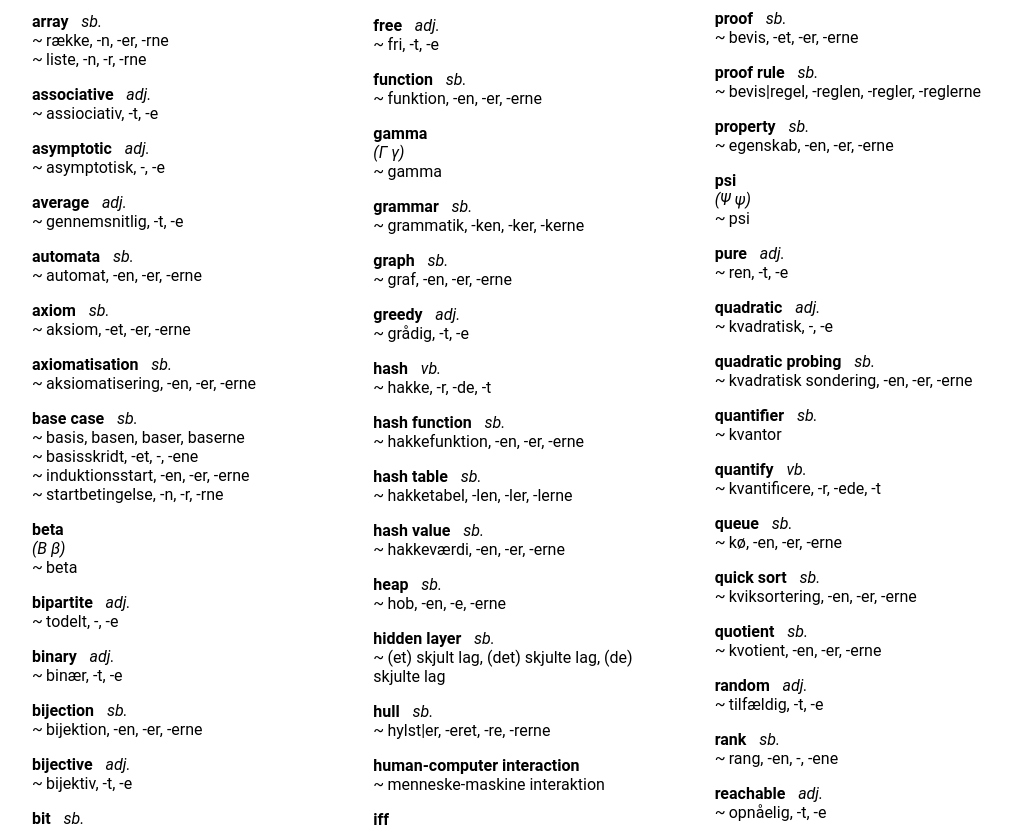
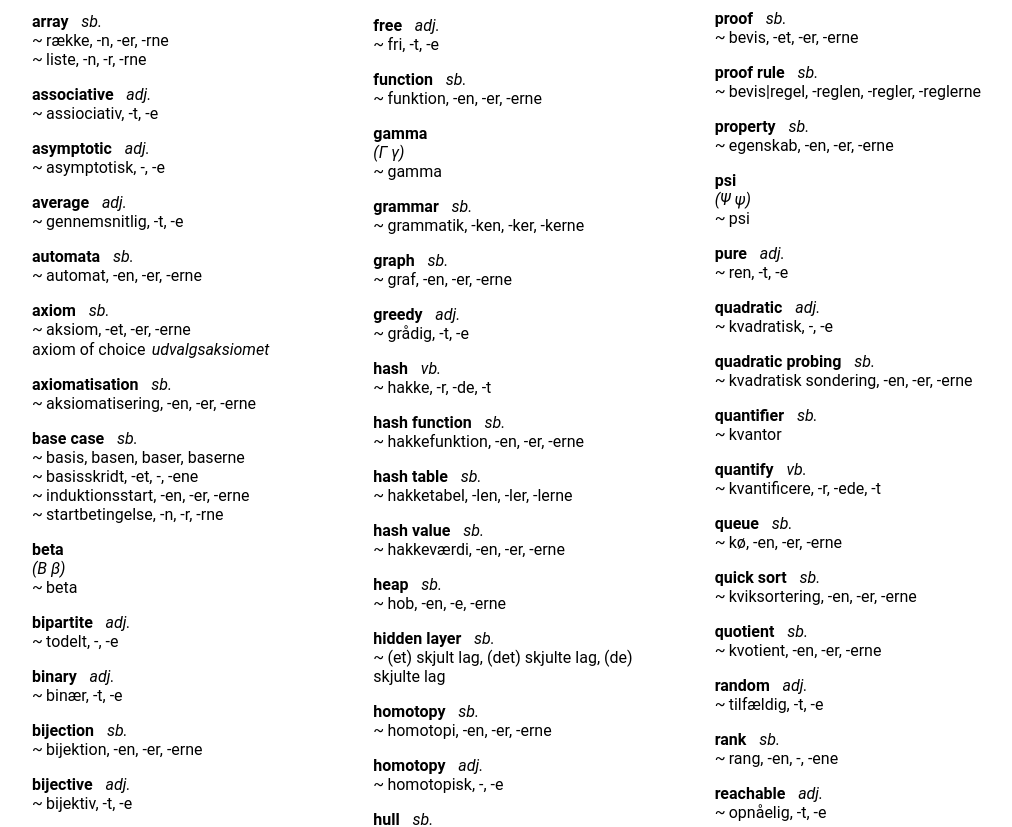
Before and after one commit to SSoelvsten/en-dk, a React (Create React App) app: page / in a window 1280 px wide. Shown: the part 862-1689 px from the top of the page, without its empty margins (112-1124 px from the left). Built offline with nearby package versions, Linux system fonts and the light colour scheme.

Commit message:
Add translations from Lasse Letager Hansen's MSc Abstract

```diff
--- a/src/dictionary.ts
+++ b/src/dictionary.ts
@@ -65,13 +65,13 @@ export const en_dk : Lexeme[] = [
     word: "algebra",
     type: "sb.",
     translations: ["algebra, -en, -er, -erne"],
-    keywords: ["mathematics"]
+    keywords: ["formal methods", "mathematics"]
   },
   {
     word: "algebraic",
     type: "adj.",
     translations: ["algebraisk, -, -e"],
-    keywords: ["mathematics"]
+    keywords: ["formal methods", "mathematics", "programming languages"]
   },
   {
     word: "algorithm",
@@ -147,7 +147,10 @@ export const en_dk : Lexeme[] = [
     word: "axiom",
     type: "sb.",
     translations: ["aksiom, -et, -er, -erne"],
-    keywords: ["mathematics"]
+    keywords: ["mathematics"],
+    phrases: [
+      ["axiom of choice", "udvalgsaksiomet"]
+    ]
   },
   {
     word: "axiomatisation",
@@ -306,6 +309,12 @@ export const en_dk : Lexeme[] = [
     keywords: ["complexity theory", "formal methods", "mathematics"]
   },
   {
+    word: "category",
+    type: "adj.",
+    translations: ["kategori, -en, -er, -erne"],
+    keywords: ["formal methods", "mathematics"]
+  },
+  {
     word: "chain",
     type: "sb.",
     translations: [
@@ -364,6 +373,12 @@ export const en_dk : Lexeme[] = [
     keywords: ["complexity theory", "formal methods", "mathematics"]
   },
   {
+    word: "coalgebra",
+    type: "sb.",
+    translations: ["koalgebra, -en, -er, -erne"],
+    keywords: ["formal methods", "mathematics"]
+  },
+  {
     word: "collision",
     type: "sb.",
     translations: ["kollision, -en, -er, -erne"],
@@ -493,6 +508,18 @@ export const en_dk : Lexeme[] = [
     keywords: ["algorithmics", "complexity theory", "cryptography", "formal methods", "mathematics"]
   },
   {
+    word: "construction",
+    type: "sb.",
+    translations: ["konstruktion, -en, -er, -erne"],
+    keywords: ["algorithmics", "complexity theory", "cryptography", "formal methods", "mathematics"]
+  },
+  {
+    word: "constructor",
+    type: "sb.",
+    translations: ["konstruktør, -en, -er, -erne"],
+    keywords: ["formal methods", "programming languages"]
+  },
+  {
     word: "context-free",
     type: "adj.",
     translations: ["kontekstfri, -t, -e"],
@@ -541,6 +568,19 @@ export const en_dk : Lexeme[] = [
     keywords: ["cryptography", "hashing"]
   },
   {
+    word: "cube",
+    type: "sb.",
+    translations: ["kube, -n, -r, -rne"],
+    keywords: ["algorithmics", "formal methods", "geometry", "mathematics"]
+  },
+  {
+    word: "cubic",
+    type: "adj.",
+    note: "also : \"cubical\"",
+    translations: ["kubisk, -, -e"],
+    keywords: ["algorithmics", "formal methods", "geometry", "mathematics"]
+  },
+  {
     word: "cut",
     type: "sb.",
     translations: ["snit, -tet, -, -tene"],
@@ -626,6 +666,12 @@ export const en_dk : Lexeme[] = [
     type: "adj.",
     translations: ["deklarativ, -t, -e"],
     keywords: ["formal methods"]
+  },
+  {
+    word: "define",
+    type: "vb.",
+    translations: ["definere, -r, -de, -t"],
+    keywords: ["algorithmics", "cryptography", "formal methods", "mathematics", "programming languages"]
   },
   {
     word: "delta",
@@ -981,6 +1027,18 @@ export const en_dk : Lexeme[] = [
     keywords: ["machine learning"]
   },
   {
+    word: "homotopy",
+    type: "sb.",
+    translations: ["homotopi, -en, -er, -erne"],
+    keywords: ["formal methods", "geometry", "mathematics"]
+  },
+  {
+    word: "homotopy",
+    type: "adj.",
+    translations: ["homotopisk, -, -e"],
+    keywords: ["formal methods", "geometry", "mathematics"]
+  },
+  {
     word: "hull",
     type: "sb.",
     translations: ["hylst|er, -eret, -re, -rerne"],
@@ -1244,6 +1302,18 @@ export const en_dk : Lexeme[] = [
     keywords: ["graph"]
   },
   {
+    word: "lift",
+    type: "vb.",
+    translations: ["løfte, -r, -de, -t"],
+    keywords: ["formal methods", "mathematics"]
+  },
+  {
+    word: "limit",
+    type: "sb.",
+    translations: ["grænse, -n, -er, -erne"],
+    keywords: ["formal methods", "mathematics"]
+  },
+  {
     word: "linear",
     type: "adj.",
     translations: ["lineær, -t, -e"],
@@ -1253,7 +1323,7 @@ export const en_dk : Lexeme[] = [
     word: "linearithmic",
     type: "adj.",
     translations: ["linearitmisk, -, -e"],
-    keywords: ["algorithmics"]
+    keywords: ["algorithmics", "mathematics"]
   },
   {
     word: "linear probing",
@@ -1614,6 +1684,18 @@ export const en_dk : Lexeme[] = [
     keywords: ["programming languages", "software engineering"]
   },
   {
+    word: "polynomial",
+    type: "sb.",
+    translations: ["polynomie, -t, -r, -rne"],
+    keywords: ["algorithmics", "complexity theory", "formal methods", "mathematics"]
+  },
+  {
+    word: "polynomial",
+    type: "adj.",
+    translations: ["polynomiel, -t, -le"],
+    keywords: ["algorithmics", "complexity theory", "formal methods", "mathematics"]
+  },
+  {
     word: "predicate",
     type: "sb.",
     translations: ["prædikat, -et, -er, -erne"],
@@ -2231,9 +2313,33 @@ export const en_dk : Lexeme[] = [
     keywords: ["formal methods", "mathematics"]
   },
   {
+    word: "truncate",
+    type: "vb.",
+    translations: ["trunkere, -r, -de, -t"],
+    keywords: ["algorithmics", "cryptography", "formal methods"]
+  },
+  {
+    word: "truncated",
+    type: "adj.",
+    translations: ["trunke|ret, -ret, -rede"],
+    keywords: ["algorithmics", "cryptography", "formal methods"]
+  },
+  {
     word: "truth table",
     type: "sb.",
     translations: ["sandhedstabel, -len, -ler, -lerne"],
+    keywords: ["formal methods"]
+  },
+  {
+    word: "type",
+    type: "sb.",
+    translations: ["type, -n, -r, -erne"],
+    keywords: ["formal methods", "programming languages"]
+  },
+  {
+    word: "type theory",
+    type: "sb.",
+    translations: ["typeteori, -n, -r, -erne"],
     keywords: ["formal methods"]
   },
   {
@@ -2288,6 +2394,18 @@ export const en_dk : Lexeme[] = [
     ]
   },
   {
+    word: "unit",
+    type: "sb.",
+    translations: ["enhed, -en, -er, -erne"],
+    keywords: ["formal methods", "mathematics", "progranmming languages"]
+  },
+  {
+    word: "unit type",
+    type: "sb.",
+    translations: ["enhedstype, -n, -r, -rne"],
+    keywords: ["formal methods", "progranmming languages"]
+  },
+  {
     word: "universal",
     type: "adj.",
     translations: ["universel, -t, -le"],
```
